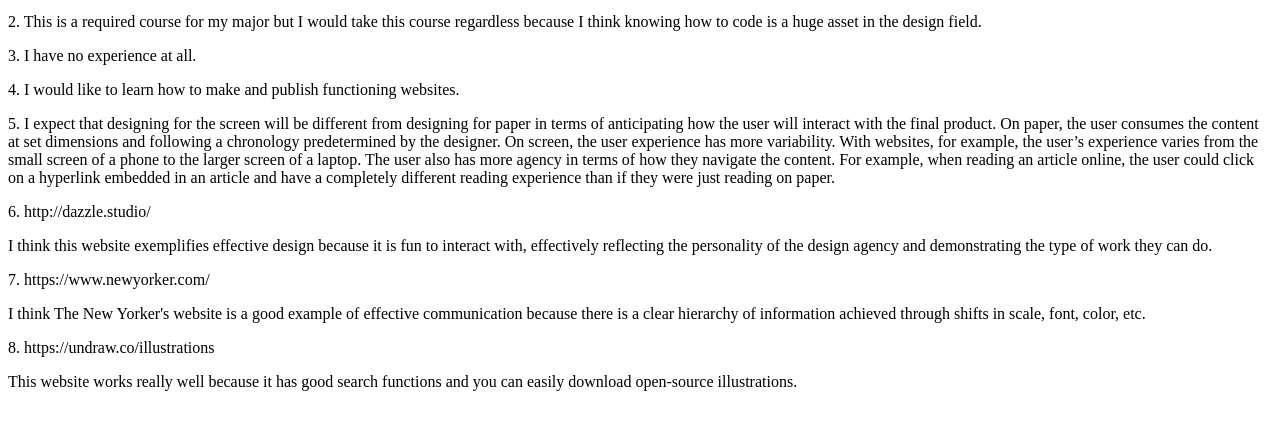
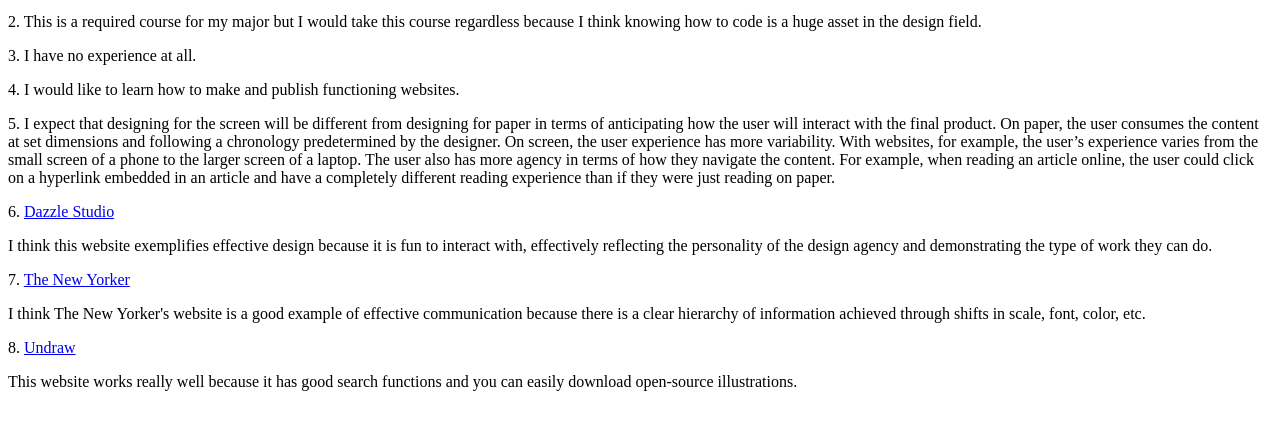
Before and after one commit to kstansbury/ifsummer2020, a plain HTML site: page intro-questions/index.html in a window 1280 px wide. Shown: the part 101-530 px from the top of the page. Drawn offline with Linux system fonts and the light colour scheme.

Commit message:
Update index.html

```diff
--- a/intro-questions/index.html
+++ b/intro-questions/index.html
@@ -11,11 +11,11 @@
         <p>3. I have no experience at all. </p>
         <p>4. I would like to learn how to make and publish functioning websites.</p>
         <p>5. I expect that designing for the screen will be different from designing for paper in terms of anticipating how the user will interact with the final product. On paper, the user consumes the content at set dimensions and following a chronology predetermined by the designer. On screen, the user experience has more variability. With websites, for example, the user’s experience varies from the small screen of a phone to the larger screen of a laptop. The user also has more agency in terms of how they navigate the content. For example, when reading an article online, the user could click on a hyperlink embedded in an article and have a completely different reading experience than if they were just reading on paper.</p>
-        <p>6. <a>http://dazzle.studio/</a></p>
+        <p>6. <a href="http://dazzle.studio/">Dazzle Studio</a></p>
         <p> I think this website exemplifies effective design because it is fun to interact with, effectively reflecting the personality of the design agency and demonstrating the type of work they can do. </p>
-        <p>7. https://www.newyorker.com/</p>
+        <p>7. <a href="https://www.newyorker.com/">The New Yorker</a></p>
         <p>I think The New Yorker's website is a good example of effective communication because there is a clear hierarchy of information achieved through shifts in scale, font, color, etc. </p>
-        <p>8. https://undraw.co/illustrations </p>
+        <p>8. <a href="https://undraw.co/illustrations">Undraw</a></p>
         <p>This website works really well because it has good search functions and you can easily download open-source illustrations.</p>
     </body>
 
```
